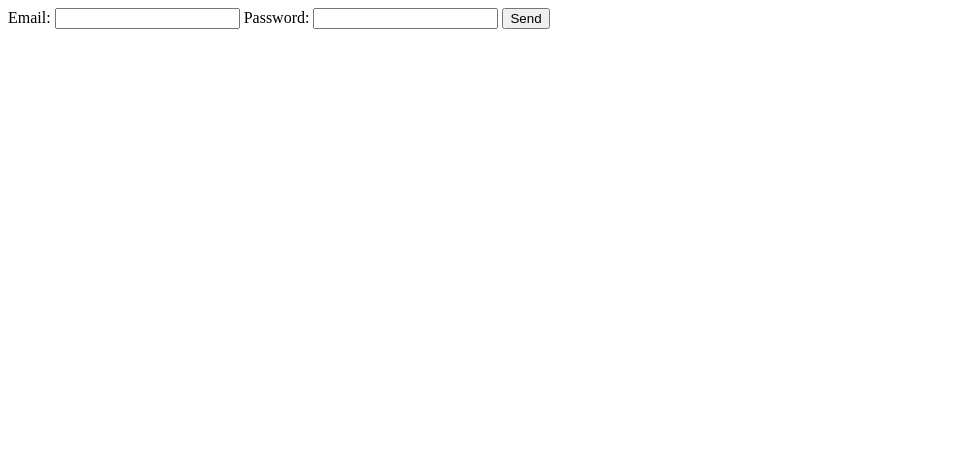
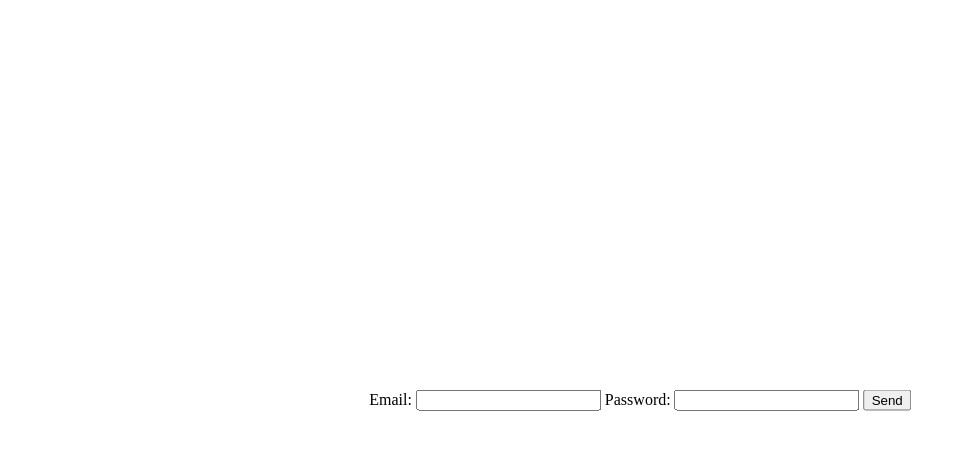
Before and after one commit to doug94/basic-login-screen, a plain HTML site: page index.html in a window 1280 px wide. Shown: the whole page, without its empty margins (0-966 px from the left). Drawn offline with Linux system fonts and the light colour scheme.

Commit message:
Centered the form in the old way. Top border of the inputs broke on my Chrome, but it worked as usual on Firefox

```diff
--- a/index.html
+++ b/index.html
@@ -3,8 +3,9 @@
 <head>
   <meta charset="UTF-8">
   <meta http-equiv="X-UA-Compatible" content="IE=edge">
-  <meta name="viewport" content="width=device-width>, initial-scale=1.0">
+  <meta name="viewport" content="width=device-width, initial-scale=1.0">
   <title>Document</title>
+  <link rel="stylesheet" href="style.css">
 </head>
 <body>
   <section>
--- /dev/null
+++ b/style.css
@@ -0,0 +1,7 @@
+section {
+  position: absolute;
+  left: 50%;
+  top: 50%;
+  transform: translate(-50%, -50%);
+  padding: 10px;
+}
```
